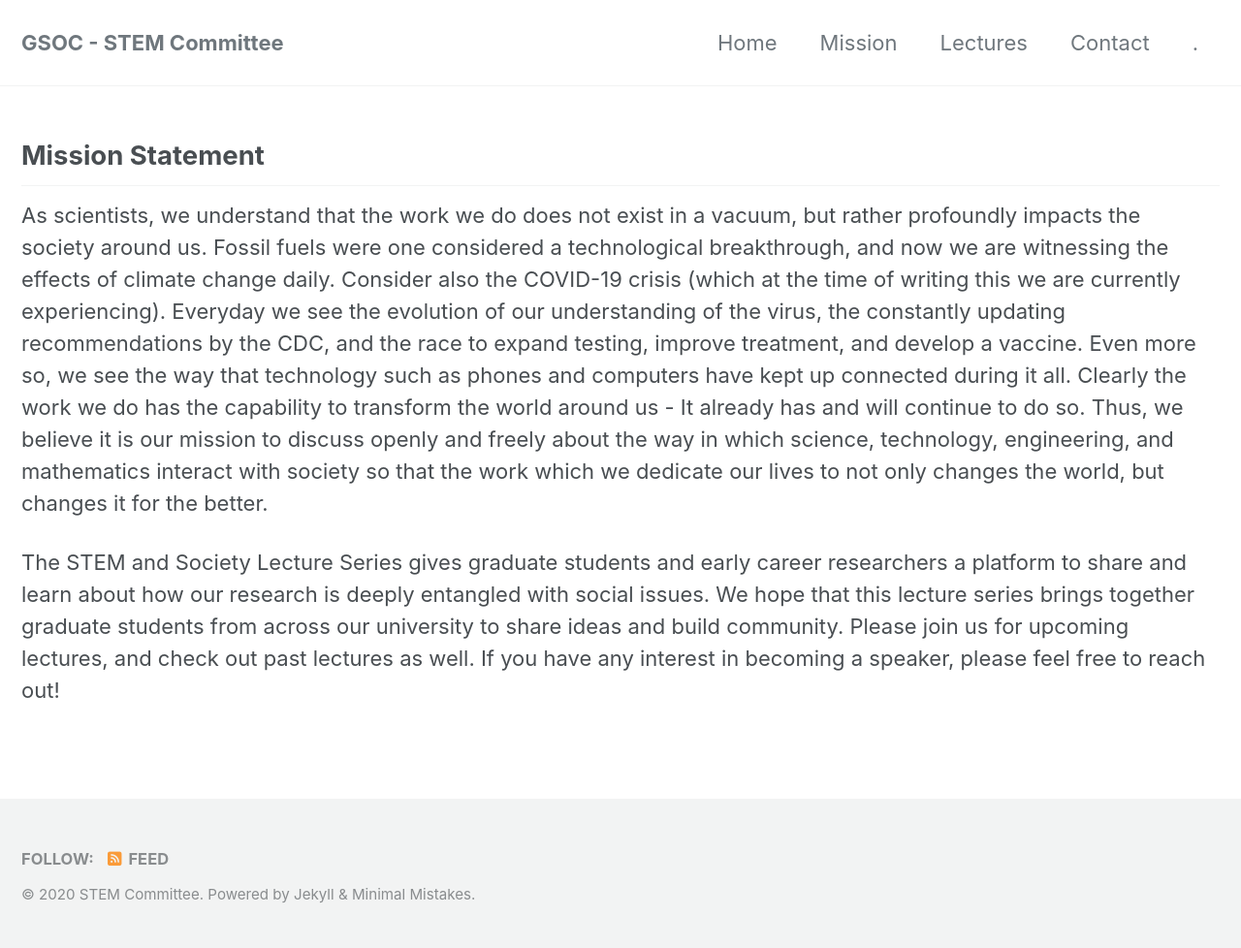
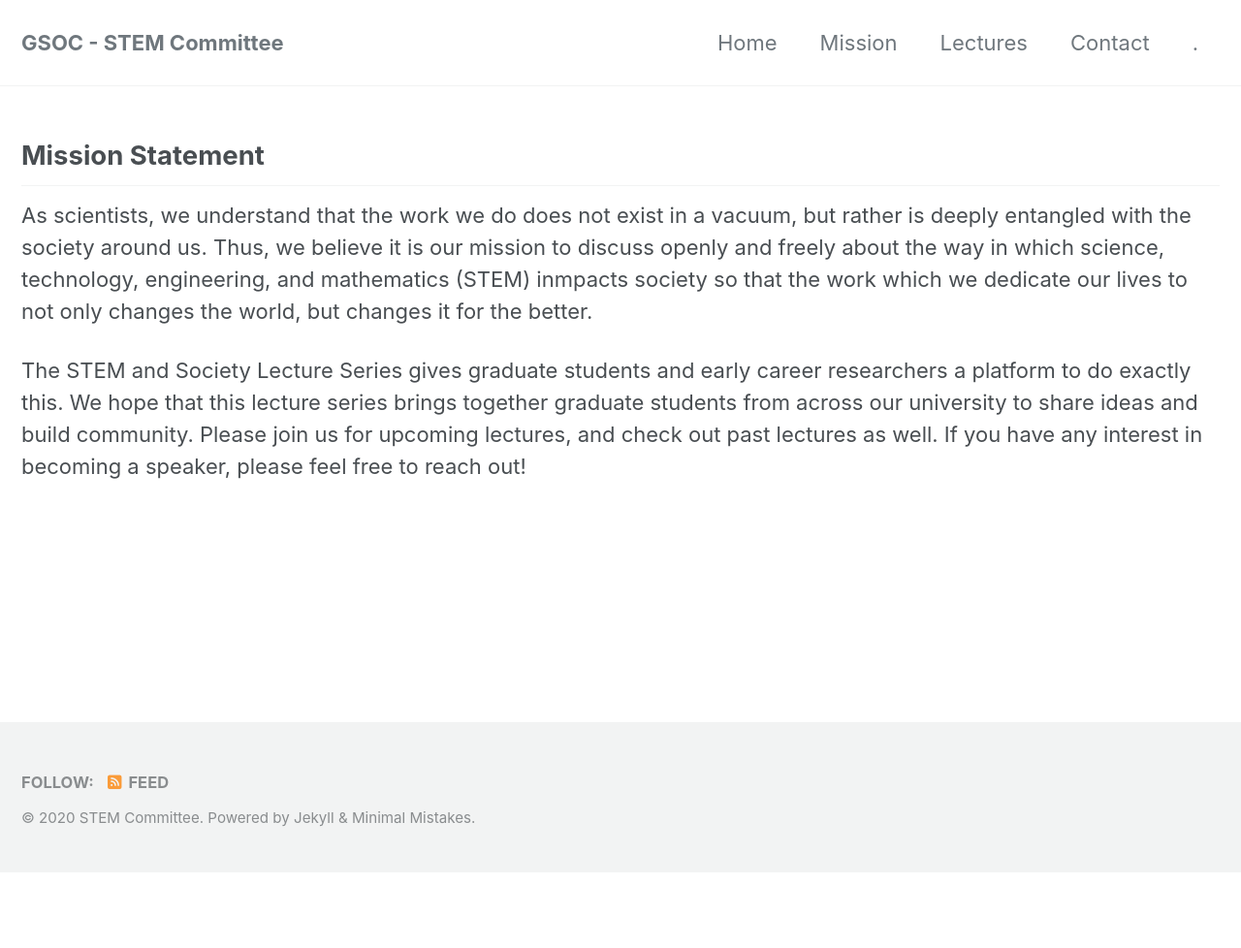
Before and after one commit to gsoc-stemsoc/gsoc-stemsoc.github.io, a Jekyll site: the page built from _pages/mission.md, in a window 1280 px wide. Shown: the whole page at 97% size. Built offline with Jekyll 4.4.1, drawn with Linux system fonts in a browser that asks for light colours; cached includes are drawn as plain includes; nearby versions of some CDN libraries; after the commit the page ends 900 px from its top, so only the background shows below that.

Commit message:
Updated mission statement.

```diff
--- a/_pages/mission.md
+++ b/_pages/mission.md
@@ -7,6 +7,6 @@ categories: pages
 
 ---
 ## Mission Statement
-As scientists, we understand that the work we do does not exist in a vacuum, but rather profoundly impacts the society around us. Fossil fuels were one considered a technological breakthrough, and now we are witnessing the effects of climate change daily. Consider also the COVID-19 crisis (which at the time of writing this we are currently experiencing). Everyday we see the evolution of our understanding of the virus, the constantly updating recommendations by the CDC, and the race to expand testing, improve treatment, and develop a vaccine. Even more so, we see the way that technology such as phones and computers have kept up connected during it all. Clearly the work we do has the capability to transform the world around us - It already has and will continue to do so. Thus, we believe it is our mission to discuss openly and freely about the way in which science, technology, engineering, and mathematics interact with society so that the work which we dedicate our lives to not only changes the world, but changes it for the better.
+As scientists, we understand that the work we do does not exist in a vacuum, but rather is deeply entangled with the society around us. Thus, we believe it is our mission to discuss openly and freely about the way in which science, technology, engineering, and mathematics (STEM) inmpacts society so that the work which we dedicate our lives to not only changes the world, but changes it for the better.
 
-The STEM and Society Lecture Series gives graduate students and early career researchers a platform to share and learn about how our research is deeply entangled with social issues. We hope that this lecture series brings together graduate students from across our university to share ideas and build community. Please join us for upcoming lectures, and check out past lectures as well. If you have any interest in becoming a speaker, please feel free to reach out!
+The STEM and Society Lecture Series gives graduate students and early career researchers a platform to do exactly this. We hope that this lecture series brings together graduate students from across our university to share ideas and build community. Please join us for upcoming lectures, and check out past lectures as well. If you have any interest in becoming a speaker, please feel free to reach out!
```
